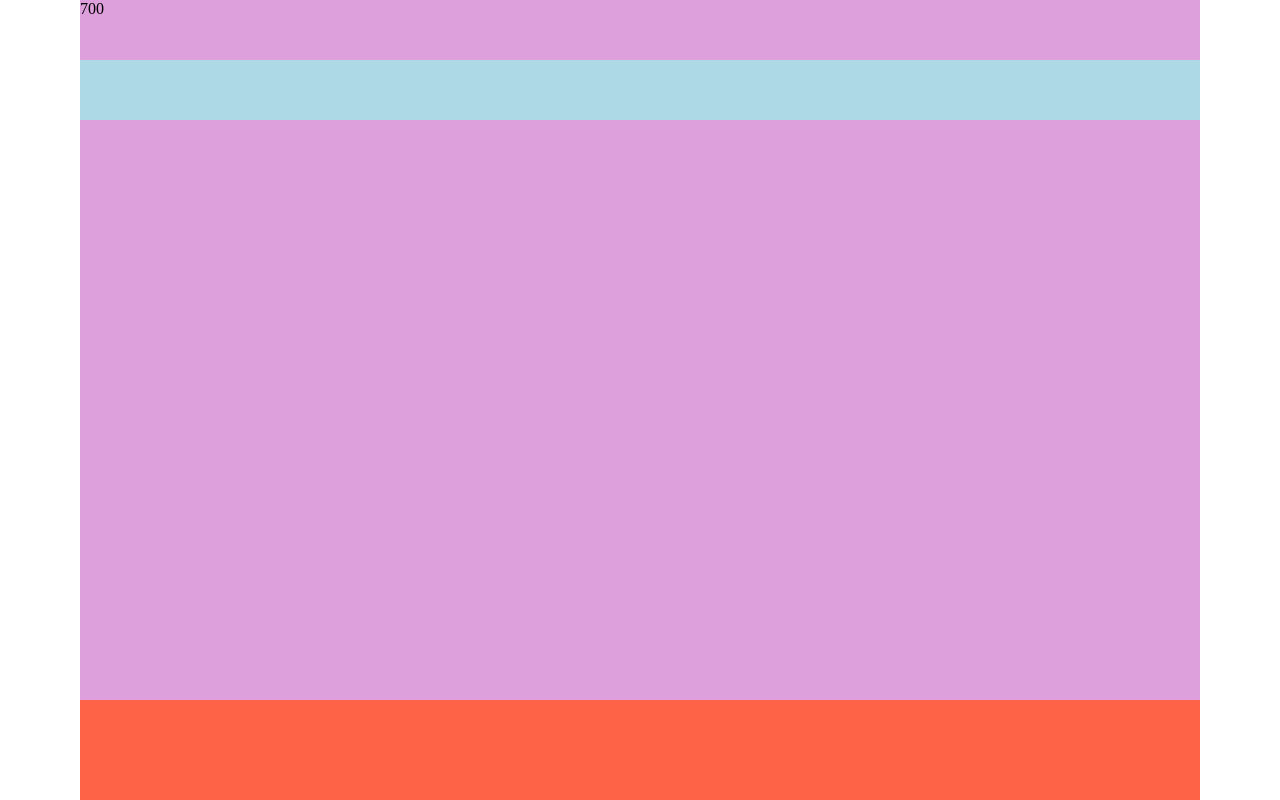
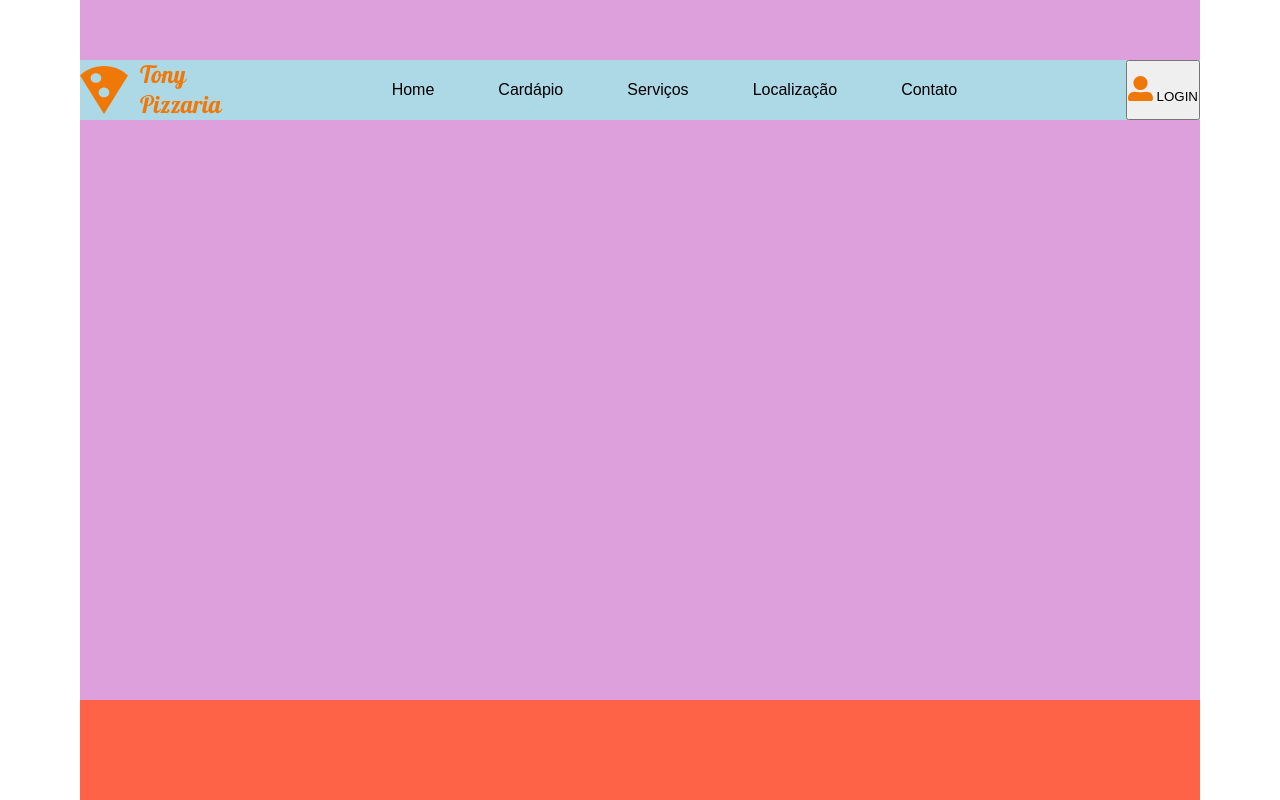
Before and after one commit to DaviAlmeida11/tonny-pizzaria, a plain HTML site: page induz.html in a window 1280 px wide. Shown: the top 800 px of the page. Drawn offline with Linux system fonts and the light colour scheme.

Commit message:
finalização do menu

```diff
--- a/induz.html
+++ b/induz.html
@@ -7,8 +7,31 @@
     <title>Tonny Pizzaria</title>
 </head>
 <body>
-    <header></header>
-    <main>700</main>
+    <header>
+        <img src="./logo.svg/Logo - cópia.svg" alt="Logo Tony Pizzaria">
+        <menu>
+            <li>
+                <a href="#">Home</a>
+            </li>
+            <li>
+                <a href="#">Cardápio</a>
+            </li>
+            <li>
+                <a href="#">Serviços</a>
+            </li>
+            <li><a href="#"></a>Localização</li>
+            <li>
+                <a href="#">Contato</a>
+            </li>
+        </menu>
+        <button>
+            <img src="./logo.svg/Vector.svg" alt="Icone do Usuáario">
+            <span>LOGIN</span>
+        </button>
+
+
+    </header>
+    <main></main>
     <footer></footer>
 </body>
 </html>
--- a/style.css
+++ b/style.css
@@ -11,18 +11,36 @@ ul,ol,li{
     list-style: none;
 }
 body{
-
+    font-family: "Poppins", sans-serif;
     padding: 0 80px;
 
 }
 header{
+
     position: absolute;
     background-color: lightblue;
     width: calc(100% - 160px);
     height: 60px;
     top: 60px;
     position: fixed;
+    display: flex;
+    justify-content: space-between;
+}
 
+header menu{
+    align-items: center;
+    gap: 48px;
+    display :flex
+
+}
+header li{
+    background-color: lightblue;
+    padding: 4px 8px;
+
+}
+header li:hover{
+    background-color: #FBDDC1;
+    box-shadow: 0 4px 6px #0004;
 }
 main{
     height: 700px;
```
Also changed, not shown: logo.svg/Logo - cópia.svg (added), logo.svg/Vector.svg (added), 1 other file.
